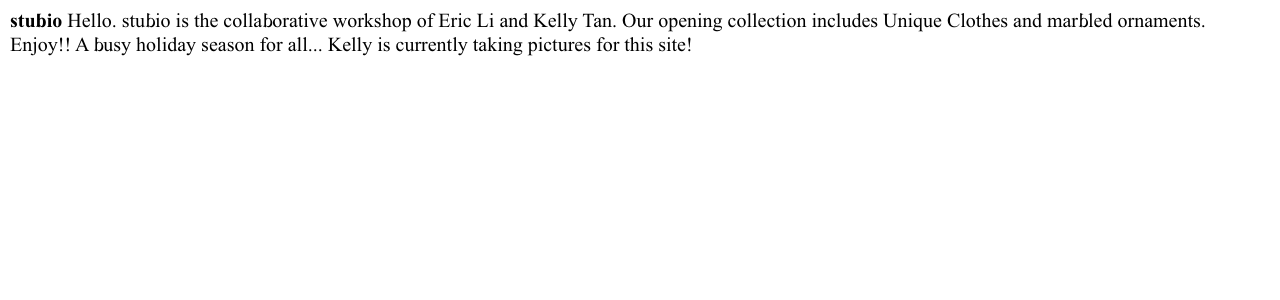
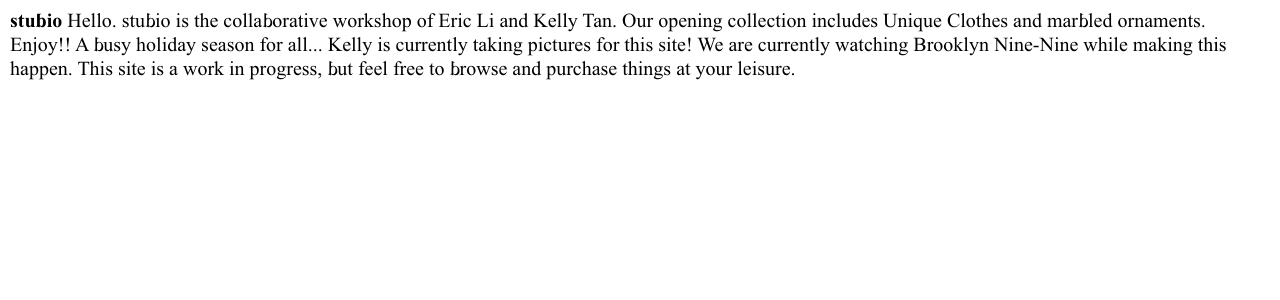
Before and after one commit to eli8527/stubio, a Jekyll site: the page built from index.md, in a window 1280 px wide. Shown: the top 300 px of the page. Built offline with Jekyll 4.4.1, drawn with Linux system fonts in a browser that asks for light colours.

Commit message:
Update from Forestry.io - Updated index.md

```diff
--- a/index.md
+++ b/index.md
@@ -3,6 +3,9 @@ title: Home
 layout: home
 header: Hello. stubio is the collaborative workshop of Eric Li and Kelly Tan. Our
   opening collection includes Unique Clothes and marbled ornaments. Enjoy!! A busy
-  holiday season for all... Kelly is currently taking pictures for this site!
+  holiday season for all... Kelly is currently taking pictures for this site! We are
+  currently watching Brooklyn Nine-Nine while making this happen. This site is a work
+  in progress, but feel free to browse and purchase things at your leisure.
 footer: "©2018 stubio"
+
 ---
```
